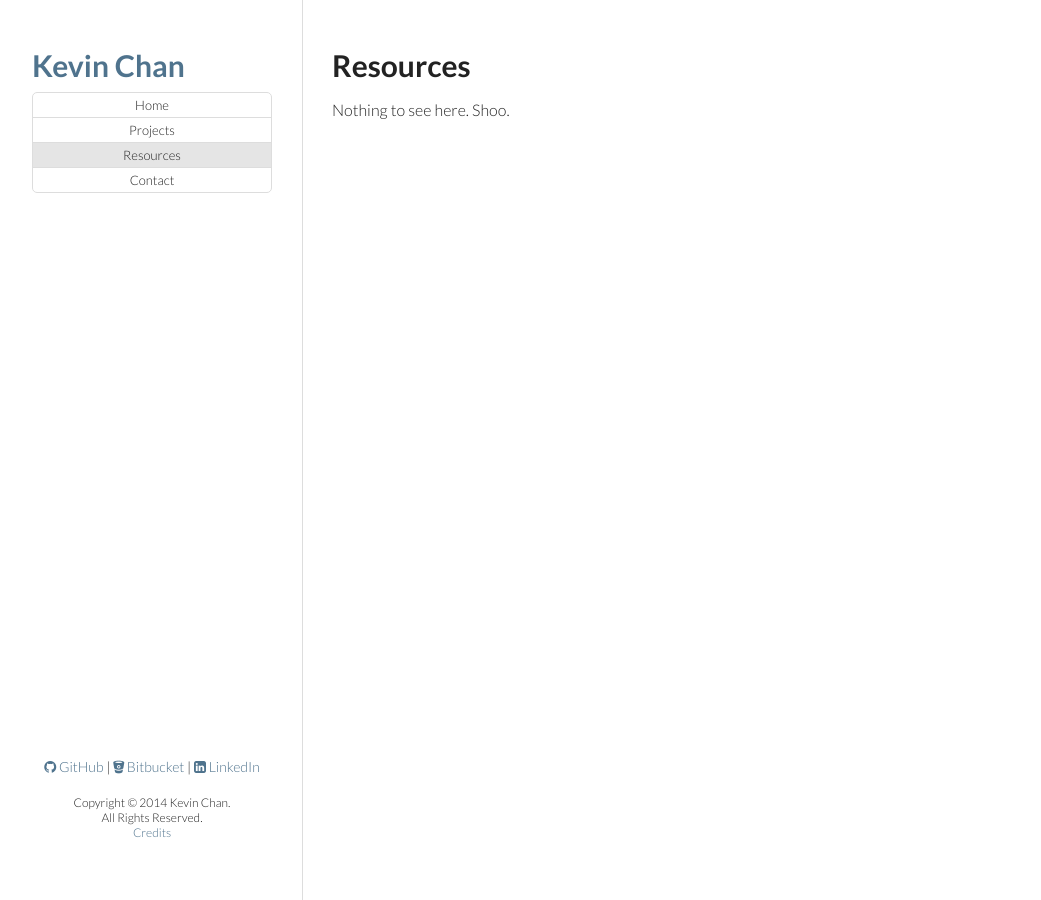
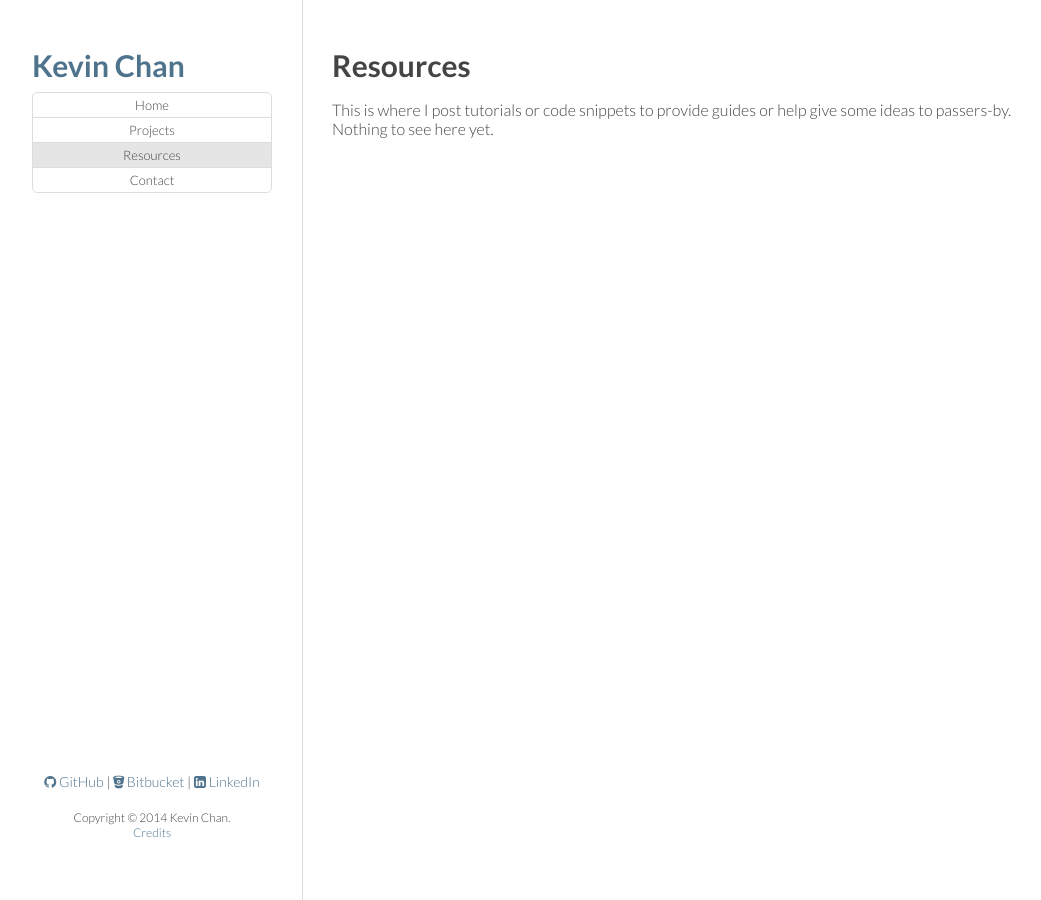
Before and after one commit to chessmasterhong/blog, a Jekyll site: the page built from resources/index.html, in a window 1280 px wide. Shown: the whole page, without its empty margins (98-1139 px from the left). Built offline with Jekyll 4.4.1, drawn with Linux system fonts in a browser that asks for light colours; nearby versions of some CDN libraries.

Commit message:
Updated site page contents.

```diff
--- a/_layouts/default.html
+++ b/_layouts/default.html
@@ -2,25 +2,29 @@
 <html lang="en-US">
     <head>
         <meta charset="utf-8">
+
+        <meta name="author" content="Kevin Chan">
+        <meta name="description" content="Kevin Chan. Programmer and computer scientist.">
+
         <meta name="viewport" content="width=device-width, initial-scale=1">
 
         <title>{{ page.title }} - {{ site.name }}</title>
 
-        <link rel='stylesheet' type='text/css' href='http://fonts.googleapis.com/css?family=Lato:300,300italic,700,700italic'>
+        <link rel="stylesheet" href="http://fonts.googleapis.com/css?family=Lato:300,300italic,700,700italic">
 
-        <link rel="stylesheet" type='text/css' href="/css/font-awesome.min.css">
+        <link rel="stylesheet" href="/css/font-awesome.min.css">
 
-        <link rel="stylesheet" type='text/css' href="/css/style.css">
+        <link rel="stylesheet" href="/css/style.css">
 
         {% for css_extras in page.css_extras %}
-        <link rel="stylesheet" type='text/css' href="{{ css_extras }}">
+        <link rel="stylesheet" href="{{ css_extras }}">
         {% endfor %}
 
         <!-- <link rel="stylesheet" href="/css/pygment_trac.css"> -->
         <!-- <link rel="stylesheet" href="/css/syntax.css"> -->
 
         {% for js_extras in page.js_extras %}
-        <script type="text/javascript" src="{{ js_extras }}"></script>
+        <script src="{{ js_extras }}"></script>
         {% endfor %}
     </head>
 
@@ -59,7 +63,6 @@
                 </p>
                 <small>
                     Copyright &copy; 2014 Kevin Chan.<br>
-                    All Rights Reserved.<br>
                     <a href="/credits">Credits</a>
                 </small>
             </footer>
--- a/contact/index.html
+++ b/contact/index.html
@@ -4,4 +4,4 @@ title: "Contact"
 ---
 
 <h1>{{ page.title }}</h1>
-<p>Nothing to see here. Shoo.</p>
+<p>You may contact me via <a href="http://www.linkedin.com/in/kchan12">LinkedIn</a>. Also, feel free to follow me on <a href="http://github.com/chessmasterhong">GitHub</a> or <a href="http://bitbucket.org/chessmasterhong">Bitbucket</a>.</p>
--- a/credits/index.html
+++ b/credits/index.html
@@ -4,7 +4,7 @@ title: "Credits"
 ---
 
 <h1>{{ page.title }}</h1>
-<p>Nothing to see here. Shoo.</p>
+<p>The people and technologies that made this site possible.</p>
 
 <ul>
     <li>Site generation thanks to <a href="http://jekyllrb.com">Jekyll</a></li>
--- a/css/style.css
+++ b/css/style.css
@@ -1,5 +1,5 @@
 ---
-font_color0: "#222222"
+font_color0: "#444444"
 border_color0: "#dddddd"
 ---
 
@@ -36,13 +36,14 @@ h1, h2, h3, h4, h5, h6 {
     margin: 0 0 20px;
 }
 
-h1, h2, h3 {
+h1, h2, h3, h4, h5, h6 {
     line-height: 1;
 }
 
-h1 {
-    font-size: 30px;
-}
+h1 { font-size: 30px; }
+h2 { font-size: 26px; }
+h3 { font-size: 20px; }
+h4 { font-size: 18px; }
 
 h1 a, h2 a, h3 a, h4 a, h5 a, h6 a {
     color: #4f738d;
--- a/projects/index.html
+++ b/projects/index.html
@@ -6,7 +6,7 @@ css_extras:
 ---
 
 <h1>{{ page.title }}</h1>
-<p>Nothing to see here. Shoo.</p>
+<p>Here is where I showcase projects I have worked on, both past and present. This includes some of my side projects as well.</p>
 
 <div class="projects">
     {% for project in site.categories.projects %}
--- a/resources/index.html
+++ b/resources/index.html
@@ -6,4 +6,4 @@ js_extras:
 ---
 
 <h1>{{ page.title }}</h1>
-<p>Nothing to see here. Shoo.</p>
+<p>This is where I post tutorials or code snippets to provide guides or help give some ideas to passers-by. Nothing to see here yet.</p>
```
